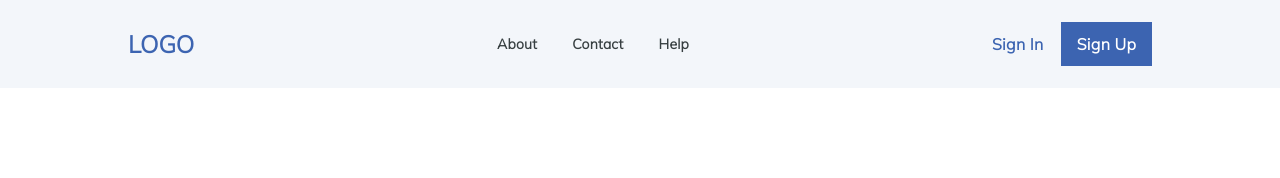
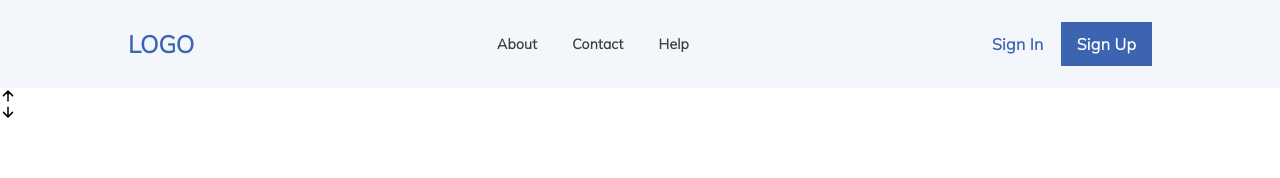
Before and after one commit to WCS-DLC-Bitcoin-Fake-News/front-end, a React (Create React App) app: page /upvote in a window 1280 px wide. Shown: the top 178 px of the page. Built offline with nearby package versions, Linux system fonts and the light colour scheme.

Commit message:
created the up and downvote counter

```diff
--- a/package.json
+++ b/package.json
@@ -9,6 +9,7 @@
     "@testing-library/user-event": "^12.1.10",
     "react": "^17.0.2",
     "react-dom": "^17.0.2",
+    "react-icons": "^4.2.0",
     "react-router-dom": "^5.2.0",
     "react-scripts": "4.0.3",
     "web-vitals": "^1.0.1"
--- a/src/App.js
+++ b/src/App.js
@@ -5,6 +5,7 @@ import About from "./pages/About";
 import Contact from "./pages/Contact";
 import Help from "./pages/Help";
 import Signup from "./pages/Signup";
+import VoteButtons from "./components/vote-buttons";
 
 function App() {
   return (
@@ -16,6 +17,7 @@ function App() {
         <Route exact path="/contact" component={Contact} />
         <Route exact path="/help" component={Help} />
         <Route exact path="/signup" component={Signup} />
+        <Route exact path="/upvote" component={VoteButtons} />
       </Switch>
     </Router>
   );
--- /dev/null
+++ b/src/components/vote-buttons.js
@@ -0,0 +1,27 @@
+import React, { useState } from "react";
+import { IoArrowUpOutline, IoArrowDownOutline } from "react-icons/io5";
+
+const VoteButtons = ({ post }) => {
+  const handleClick = async (type) => {
+    // Do calculation to save the vote.
+    let upVotesCount = 0;
+    let downVotesCount = 0;
+
+    const date = new Date();
+
+    if (type === "upvote") {
+      upVotesCount = upVotesCount + 1;
+    } else {
+      downVotesCount = downVotesCount + 1;
+    }
+  };
+
+  return (
+    <>
+      <IoArrowUpOutline onClick={() => handleClick("upvote")} />
+      <IoArrowDownOutline onClick={() => handleClick("downvote")} />
+    </>
+  );
+};
+
+export default VoteButtons;
```
Also changed, not shown: 2 other files (tests, documents, lock files or other folders).
